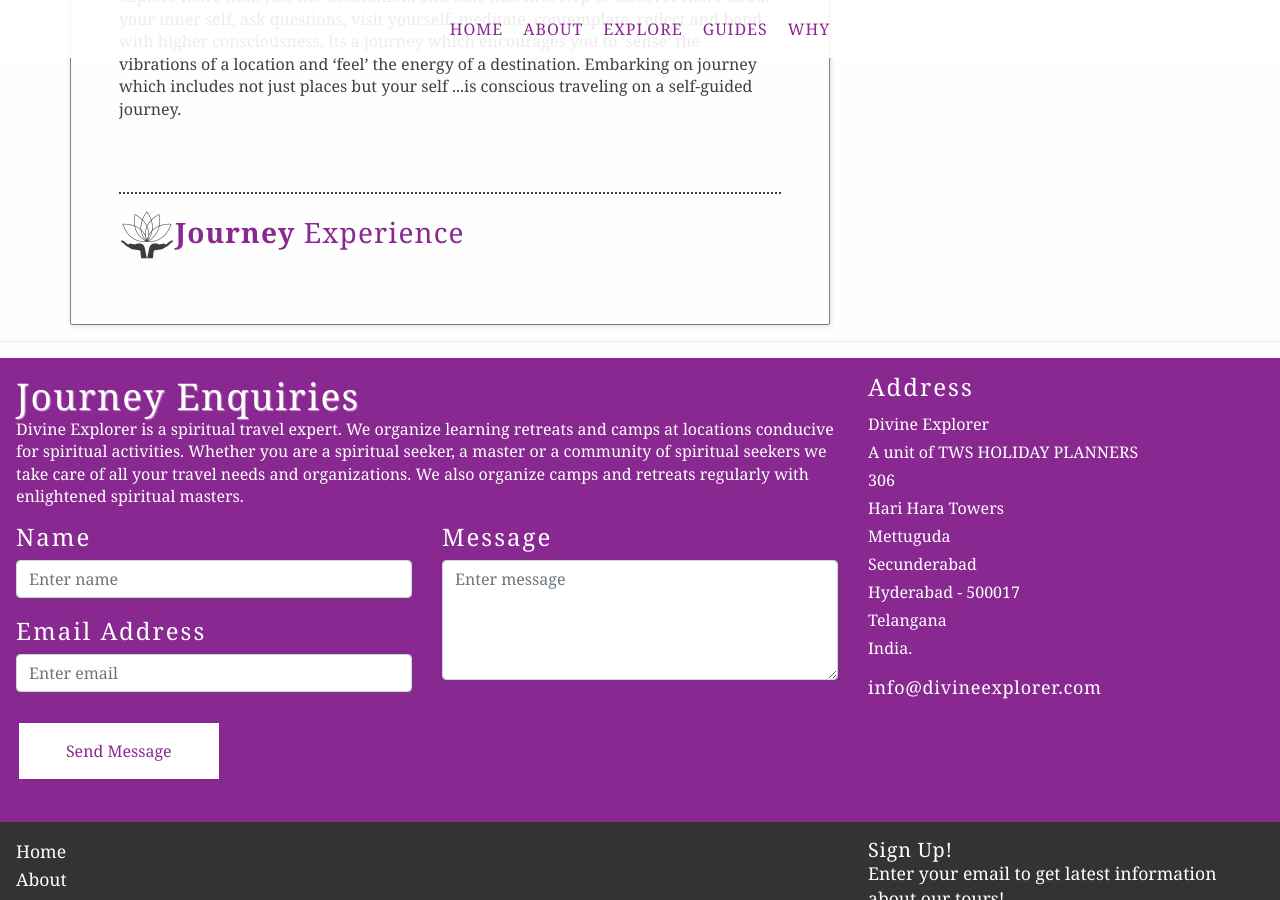
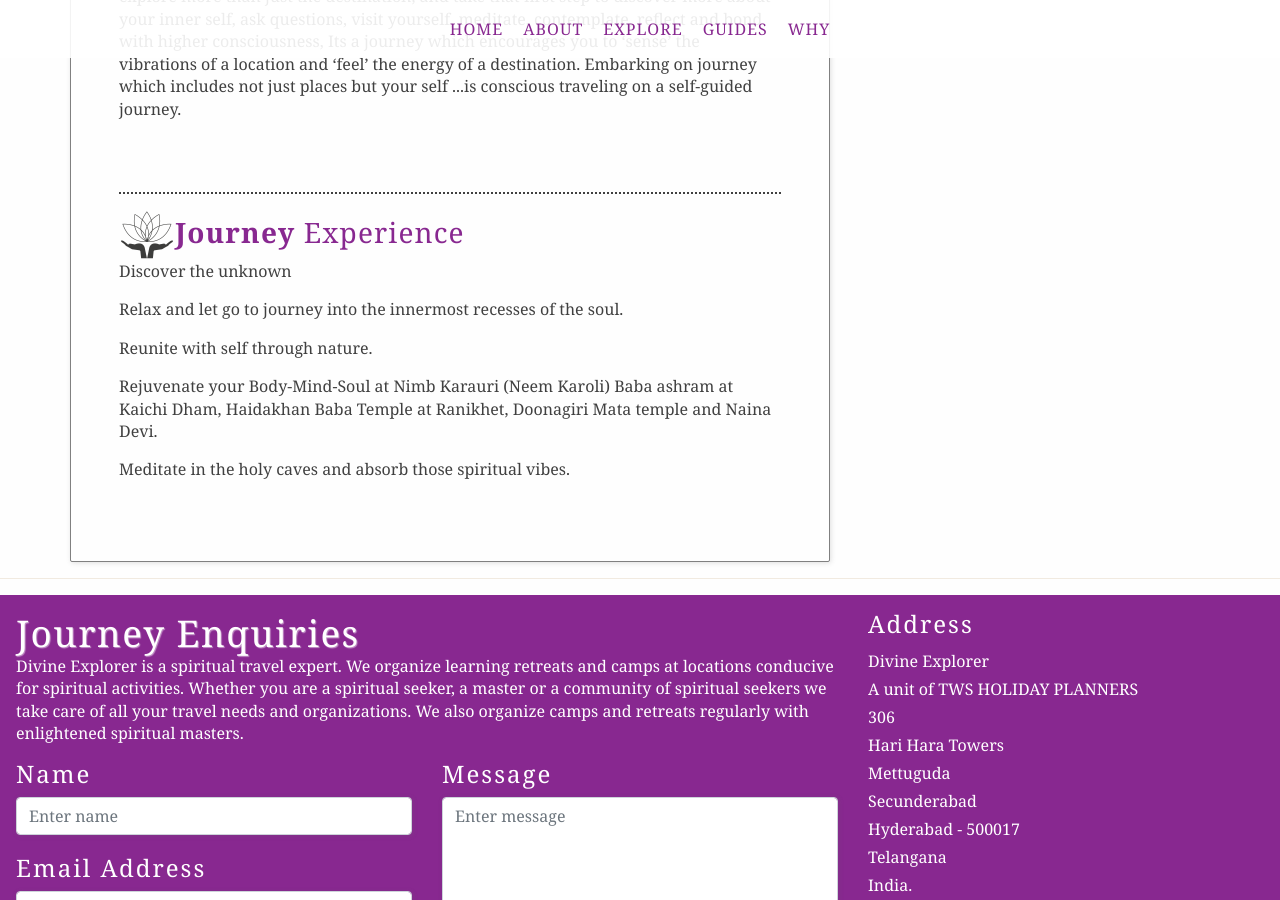
Before and after one commit to SrikumarSreedharan/SrikumarSreedharan.github.io, a Jekyll site: the page built from _journeys/trek-to-holy-cave-of-shri-mahavatar-babaji.md, in a window 1280 px wide and 900 px high, scrolled down 1487 px. Built offline with Jekyll 4.4.1, drawn with Linux system fonts in a browser that asks for light colours; nearby versions of some CDN libraries; some web fonts are replaced.

Commit message:
Update from Forestry.io - Updated trek-to-holy-cave-of-shri-mahavatar-babaji.md

```diff
--- a/_journeys/trek-to-holy-cave-of-shri-mahavatar-babaji.md
+++ b/_journeys/trek-to-holy-cave-of-shri-mahavatar-babaji.md
@@ -31,6 +31,14 @@ featured: true
 categories: []
 excerpt_separator: "<!--more-->"
 layout: package
+journey-description: ''
+journey-experience:
+- Discover the unknown
+- Relax and let go to journey into the innermost recesses of the soul.
+- Reunite with self through nature.
+- Rejuvenate your Body-Mind-Soul at Nimb Karauri (Neem Karoli) Baba ashram at Kaichi
+  Dham, Haidakhan Baba Temple at Ranikhet, Doonagiri Mata temple and Naina Devi.
+- Meditate in the holy caves and absorb those spiritual vibes.
 
 ---
 This divine journey takes us  trekking amidst the beautiful Kumaon mountains in Doonagiri, Uttarakhand to the very place where the secrets of Kriya Yoga were originally revealed<!--more--> to the modern world by Shri Mahavatar Babaji. This is the very spot where Babaji initiated Shri Lahiri Mahasaya in Kriya Yoga. We will trek to the holy cave of Shri Mahavatar Babaji to meditate there and absorb those spiritual vibes.  We will learn & quot; Vaishwanara Vidya - Secrets of Cosmic Being"  in a surrounding which is comfortable, minimalist yet authentically rich in natural beauty and  heritage. There is a very 'thin distance' between heaven and earth at this very special place.
```
